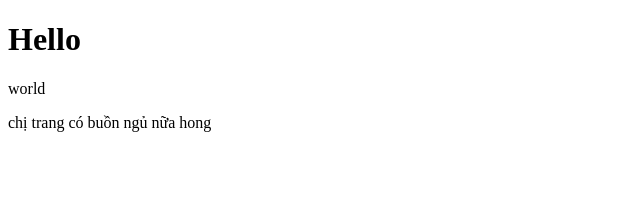
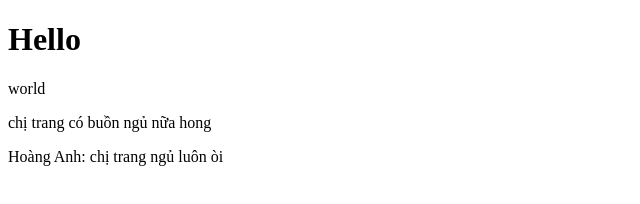
Before and after one commit to nghiemtrang/git-advance, a plain HTML site: page index.html in a window 1280 px wide. Shown: the whole page, without its empty margins (0-640 px from the left). Drawn offline with Linux system fonts and the light colour scheme.

Commit message:
Hoang Anh

```diff
--- a/index.html
+++ b/index.html
@@ -12,6 +12,7 @@
     <h1>Hello</h1>
     <p>world</p>
     <p>chị trang có buồn ngủ nữa hong</p>
+    <p>Hoàng Anh: chị trang ngủ luôn òi</p>
 </body>
 
 </html>
```
